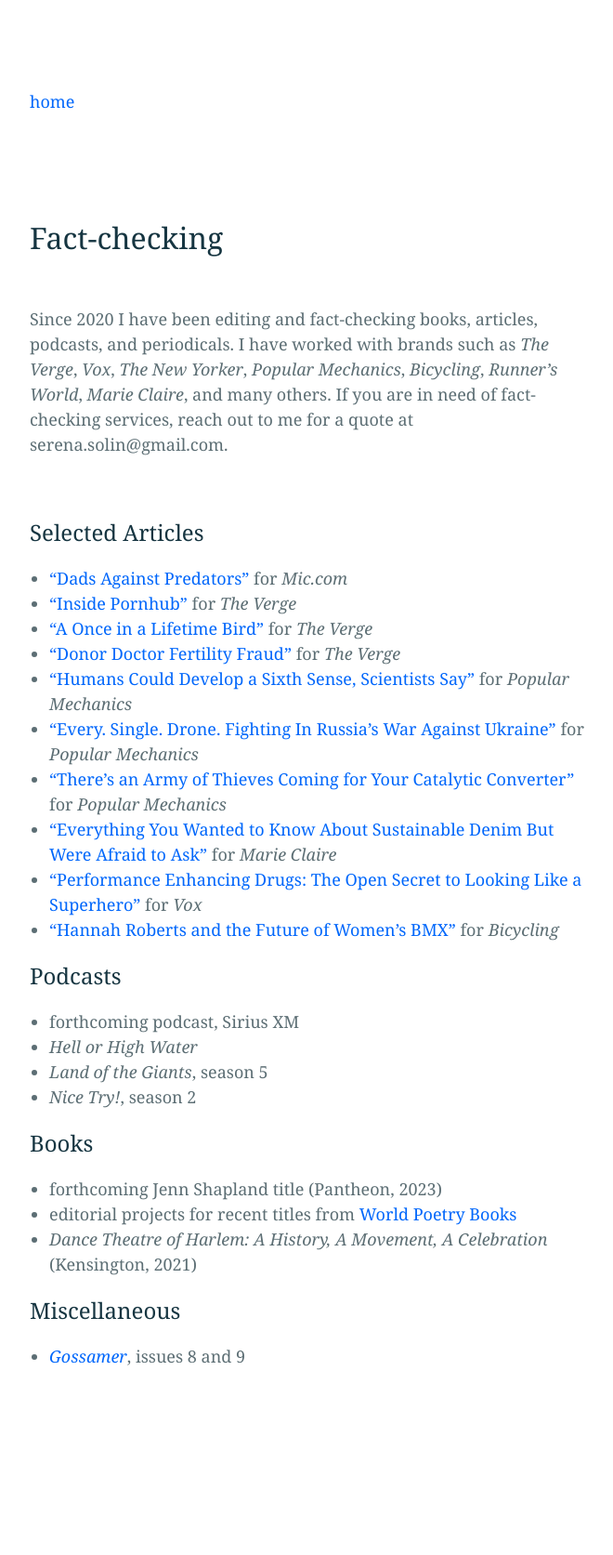
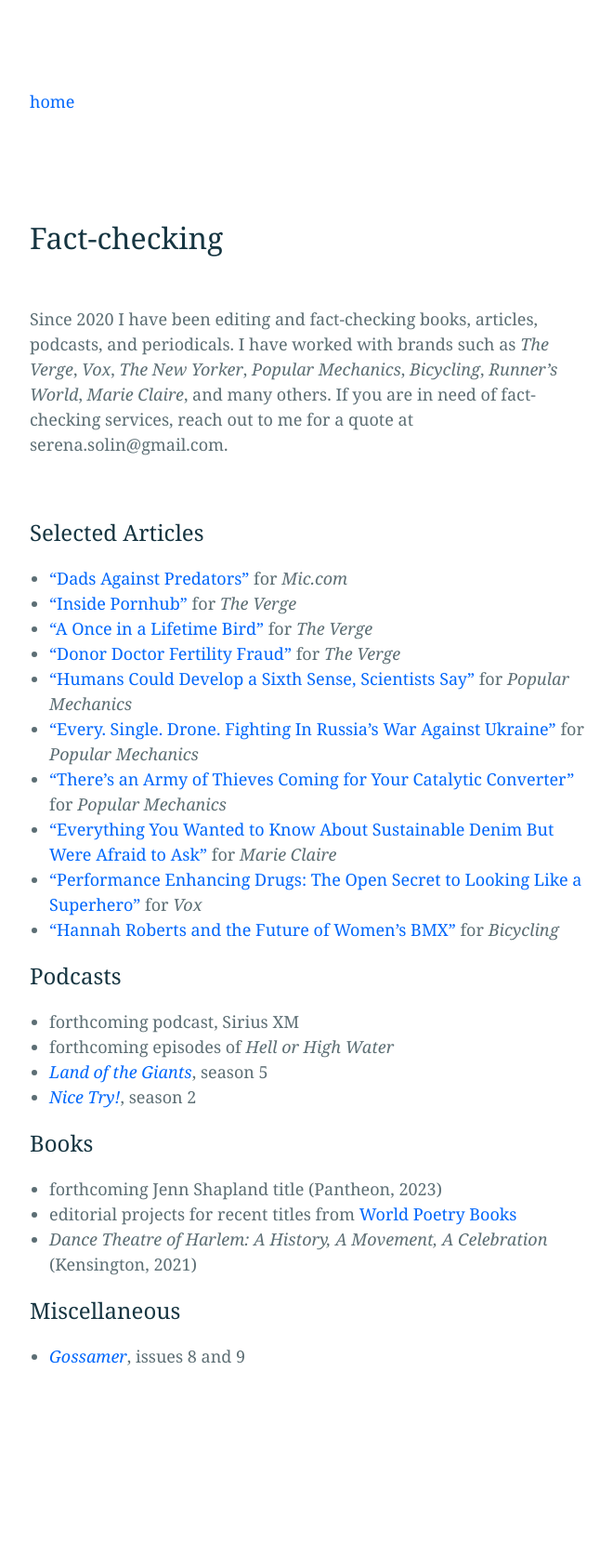
Before and after one commit to bliss-st/ss-website, a Jekyll site: the page built from factchecking.md, in a window 1280 px wide. Shown: the whole page at 93% size, without its empty margins (308-968 px from the left). Built offline with Jekyll 4.4.1, drawn with Linux system fonts in a browser that asks for light colours.

Commit message:
Update factchecking.md

```diff
--- a/factchecking.md
+++ b/factchecking.md
@@ -9,7 +9,6 @@
 <br>
 
 ## Selected Articles
-
 * <a href="https://www.mic.com/impact/dads-against-sexual-predators-youtube">"Dads Against Predators"</a> for <em>Mic.com</em>
 * <a href="https://www.theverge.com/c/22925906/pornhub-mindgeek-content-moderation">"Inside Pornhub"</a> for <em>The Verge</em>
 * <a href="https://www.theverge.com/c/23138305/ebird-cornell-lab-birding-climate-change-research">"A Once in a Lifetime Bird"</a> for <em>The Verge</em>
@@ -24,9 +23,9 @@
 
 ## Podcasts
 * forthcoming podcast, Sirius XM
-* <em>Hell or High Water</em>
-* <em>Land of the Giants</em>, season 5
-* <em>Nice Try!</em>, season 2
+* forthcoming episodes of <em>Hell or High Water</em>
+* <em><a href="https://www.vox.com/land-of-the-giants-podcast">Land of the Giants</a></em>, season 5
+* <em><a href="https://podcasts.voxmedia.com/show/nice-try">Nice Try!</a></em>, season 2
 <br>
 
 ## Books
```
